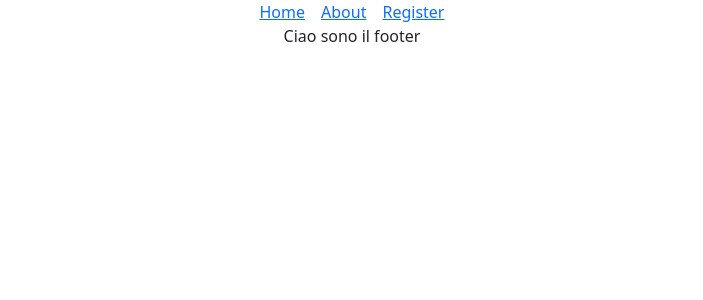
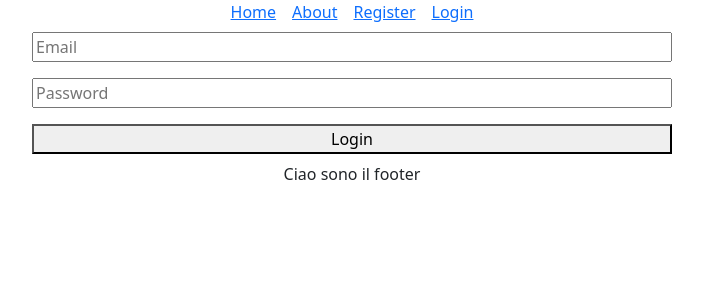
Before and after one commit to FabioLace/ocni-nuxt, a Nuxt app: page /login in a window 1280 px wide. Shown: the top 300 px of the page, without its empty margins (288-991 px from the left). Built offline with nearby package versions, Linux system fonts and the light colour scheme.

Commit message:
feat(register):add a login sistem

```diff
--- a/api/auth.js
+++ b/api/auth.js
@@ -9,16 +9,27 @@ export const register = ($axios, data) => {
 } */
 
 import axios from 'axios';
-
+export const login = ($axios, data) => {
+    return $axios.post('http://localhost:8000/login', data ,{
+        headers: {
+            'Content-Type': 'application/json'
+        }
+    }).catch(error => {
+        console.error(error);
+        throw error;
+    })
+}
 export const register = ($axios, data) => {
     console.log("REGISTER IN AUTH.JS");
     console.log(data);
+    console.log(12)
     return $axios.post('http://localhost:8000/register', data, {
                 headers: {
                     'Content-Type': 'application/json'
                 }
         })
         .catch(error => {
+          console.log(1.3)
             console.log("ERROR IN AUTH.JS",error);
             throw error;
         });
--- a/components/TheHeader.vue
+++ b/components/TheHeader.vue
@@ -3,6 +3,7 @@
         <NuxtLink to="/" class="p-2">Home</NuxtLink>
         <NuxtLink to="/about" class="p-2">About</NuxtLink>
         <NuxtLink to="/register" class="p-2">Register</NuxtLink>
+        <NuxtLink to="/login" class="p-2">Login</NuxtLink>
     </div>
 </template>
 
--- a/middleware/auth.js
+++ b/middleware/auth.js
@@ -3,7 +3,7 @@ export default defineNuxtRouteMiddleware((to, from) => {
     const token = localStorage.getItem("token");
     console.log(token);
     if (token == undefined) {
-      return navigateTo("/register");
+      return navigateTo("/login");
     }
   }
 });
--- a/pages/login.vue
+++ b/pages/login.vue
@@ -1,10 +1,51 @@
 <template>
     <div>
+        <form @submit.prevent="loginUser()">
+        <div class="d-flex flex-column ">
 
+            <input class="mx-auto my-2 w-50" v-model="state.email" type="email" placeholder="Email" required/>
+            <input class="mx-auto my-2 w-50" v-model="state.password" type="password" placeholder="Password" required/>
+            <button class="mx-auto my-2 w-50" type="submit">Login</button>
+        </div>
+        </form>
     </div>
 </template>
 
 <script setup>
+ import { reactive, ref } from 'vue';
+ import { login } from '../api/auth.js';
+ import { useRouter } from 'vue-router';
+ import axios from 'axios';
+ const router = useRouter();
+ const state = reactive({
+     email: '',
+     password: '',
+ });
+ async function loginUser(){
+     try{
+         const loginData = {
+             email:state.email,
+             password:state.password
+         }
+         const response = await login(axios, loginData);
+         if (response.status !== 200) {
+             throw new Error('Credenziali non valide');
+         } else {
+             const { token, user } = response.data;
+             localStorage.setItem('token', token);
+             router.push('/');
+         }
+     } catch (error) {
+        console.log(4);
+         console.log(error.message);
+         // Gestione degli errori
+         if (error.response && error.response.status === 401) {
+             console.log('Credenziali non valide');
+         } else {
+             console.log('Errore nella richiesta di login');
+         }
+     }
+ }
 
 </script>
 
--- a/pages/register.vue
+++ b/pages/register.vue
@@ -12,7 +12,6 @@
             <div v-if="state.email">Email: {{ state.email }}</div>
         </div>
     </form>
-    <button @click="testing()">andranno le cors??</button>
 </template>
 
 <script setup>
@@ -30,11 +29,6 @@
     });
 
     const registrationData = ref(null);
-    async function testing(){
-        console.log("sono un test per le cors ");
-        axios.get('http://localhost:8000/test')
-            .then(res => console.log(res.data))
-    }
     async function registerUser() {
         try {
             console.log("REGISTER USER (VUE)");
```
